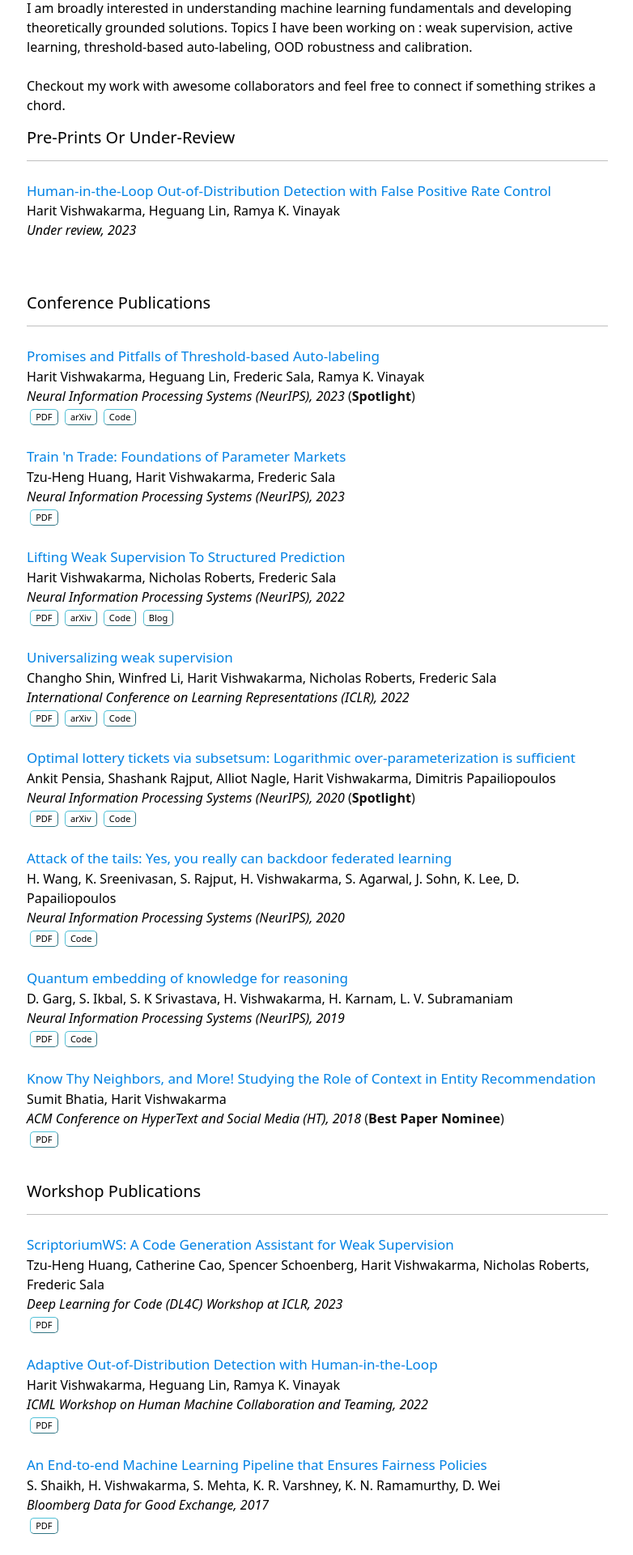
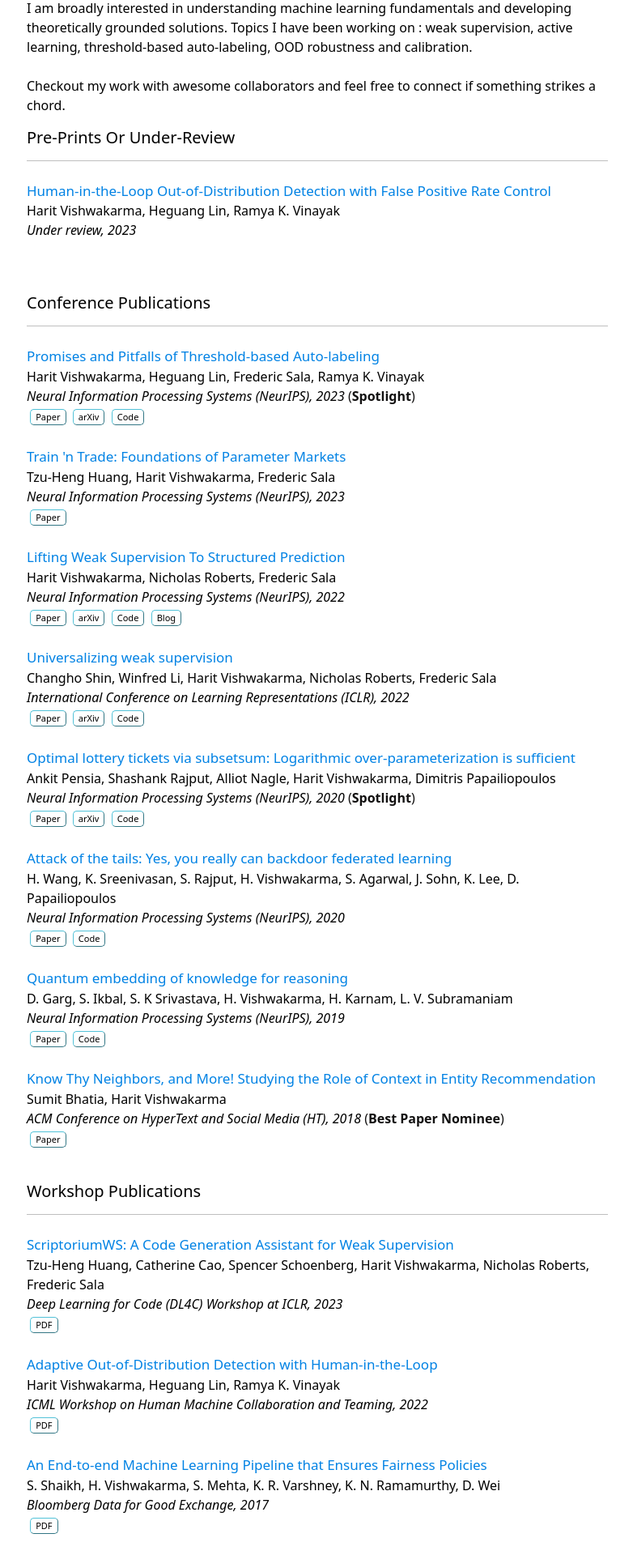
Before and after one commit to harit7/harit7.github.io, a Jekyll site: the page built from index.html, in a window 1280 px wide. Shown: the part 591-2511 px from the top of the page at 81% size, without its empty margins (248-1030 px from the left). Built offline with Jekyll 4.4.1, drawn with Linux system fonts in a browser that asks for light colours.

Commit message:
Update conf_pubs.json

```diff
--- a/_data/conf_pubs.json
+++ b/_data/conf_pubs.json
@@ -6,7 +6,7 @@
         "date": "2023-09-21",
         "links": [
               {
-                  "label": "PDF",
+                  "label": "Paper",
                   "url" : "https://openreview.net/pdf?id=RUCFAKNDb2"
             },
 
@@ -30,7 +30,7 @@
         "date": "2023-09-21",
          "links":[
                {
-                     "label":"PDF",
+                     "label":"Paper",
                      "url":"https://openreview.net/pdf?id=4iV26fZPUD"
                }
          ],
@@ -46,7 +46,7 @@
         "date": "2022-11-24",
         "links": [
 
-            { "label": "PDF",
+            { "label": "Paper",
             "url" : "https://openreview.net/forum?id=Cntmos_Ndf0"
             },
 
@@ -74,7 +74,7 @@
         "date": "2022-01-01",
         "links": [
             {
-                "label":"PDF",
+                "label":"Paper",
                 "url": "https://openreview.net/forum?id=YpPiNigTzMT"
             },
             {
@@ -98,7 +98,7 @@
         "award": "Spotlight",
         "links": [
             {
-                "label": "PDF",
+                "label": "Paper",
                 "url": "https://proceedings.neurips.cc/paper/2020/file/1b742ae215adf18b75449c6e272fd92d-Paper.pdf"
             },
             { "label" : "arXiv",
@@ -121,7 +121,7 @@
         "date": "2020-06-01",
         "links": [
             {
-                "label": "PDF",
+                "label": "Paper",
                 "url": "https://proceedings.neurips.cc/paper/2020/file/b8ffa41d4e492f0fad2f13e29e1762eb-Paper.pdf"
             },
             { "label" : "Code",
@@ -139,7 +139,7 @@
         "date": "2019-01-01",
         "links": [
             {
-                "label": "PDF",
+                "label": "Paper",
                 "url": "https://proceedings.neurips.cc/paper/2019/file/cb12d7f933e7d102c52231bf62b8a678-Paper.pdf"
 
             },
@@ -160,7 +160,7 @@
         "award": "Best Paper Nominee",
         "links": [
             {
-                "label": "PDF",
+                "label": "Paper",
                 "url": "https://dl.acm.org/doi/abs/10.1145/3209542.3209548"
             }
         ],
```
